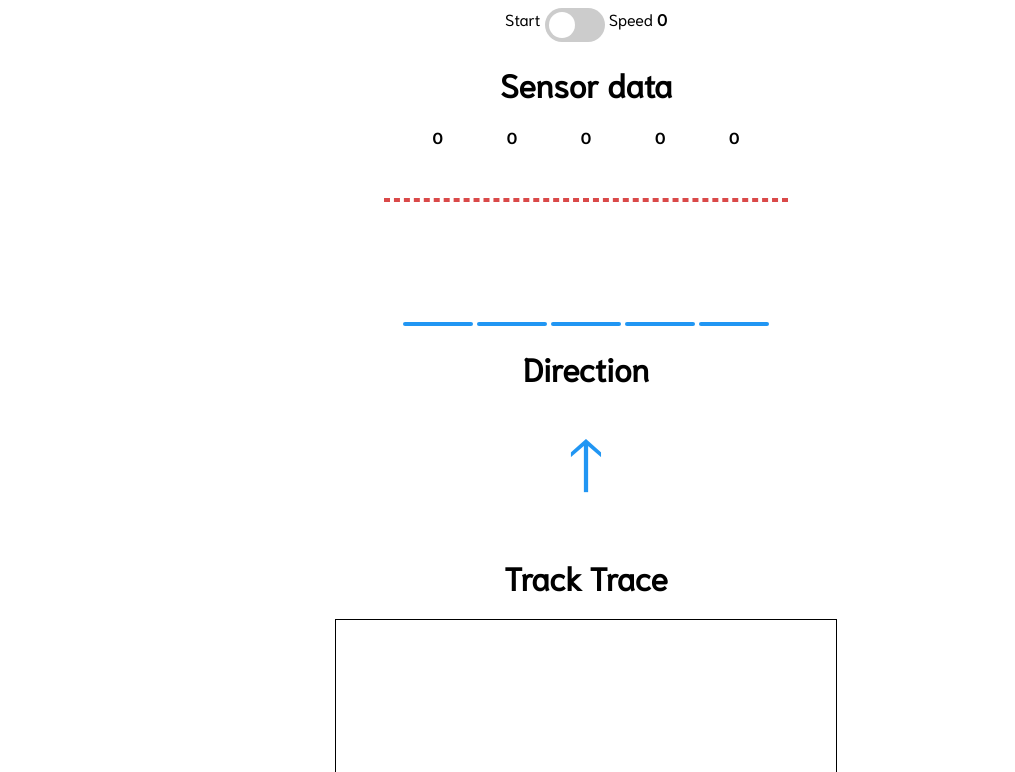
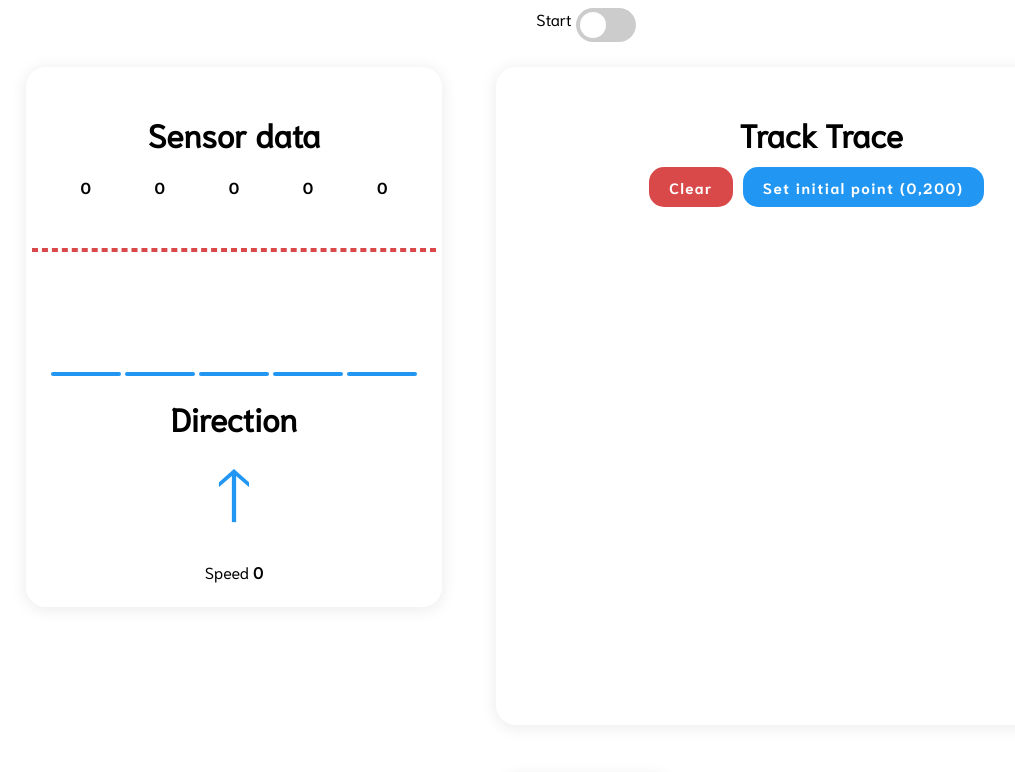
Before and after one commit to fabrv/picarUI, a website: page client/index.html in a window 1280 px wide. Shown: the top 772 px of the page, without its empty margins (54-1069 px from the left). Drawn offline with nearby package versions, Linux system fonts and the light colour scheme; no server answers.

Commit message:
Cambiar LastPoint y borrar canvas

```diff
--- a/client/index.html
+++ b/client/index.html
@@ -14,9 +14,6 @@
       <input type="checkbox" onclick='onOff(this);'>
       <span class="slider round"></span>
     </label>
-
-    Speed
-    <span><b id="speed">0</b></span>
   </div>
   <div class="content">
     <h1>Sensor data</h1>
@@ -64,16 +61,20 @@
         </div>
       </li>
     </ul>
+
+    <h1>Direction</h1>
+    <div id="direction-arrow">🡑</div>
+    <p>
+      Speed
+      <span><b id="speed">0</b></span>
+    </p>
   </div>
 
-  <div class="content">
-    <h1>Direction</h1>
-    <div id="direction-arrow">🡑</div>
-  </div>
-
-  <div class="content">
+  <div class="content" id="map-cnt">
     <h1>Track Trace</h1>
-    <canvas id="car-map" width="500" height="500"></canvas>
+    <a class="btn btn-danger" onclick="clearCanvas()">Clear</a>
+    <a class="btn btn-primary" onclick="setLastPos()">Set initial point <span id="init-pos">(0,200)</span></a>
+    <canvas onclick="getRelativeCoords(event)" id="car-map" width="500" height="500"></canvas>
   </div>
 
   <div class="content">
--- a/client/main.css
+++ b/client/main.css
@@ -124,6 +124,7 @@ input:checked + .slider:before {
   font-size: 72px;
   color: #2196F3;
   transition: transform .2s;
+  margin: -20px !important;
 }
 
 #lap-max{
@@ -133,7 +134,7 @@ input:checked + .slider:before {
   border-radius: 15px;
   padding: 10px;
   padding-left: 14px;
-  transition: all .3s;
+  transition: all .2s;
   width: 100px;
   font-family: 'Niramit-Regular';
   font-size: 15px;
@@ -147,5 +148,60 @@ input:checked + .slider:before {
   box-shadow: 0 0 0 4px rgba(33, 149, 243, 0.4);
 }
 canvas{
-  border: solid 1px black;
+  /*border: solid 1px black;*/
+  cursor: pointer;
 }
+
+
+/*CONTENT*/
+.content{
+  display: inline-table;
+  margin: 25px;
+  padding: 25px;
+  width: auto;
+  border-radius: 20px;
+  box-shadow: 0 2px 15px 2px rgba(0,0,0,.07);
+}
+
+.content p{
+  margin-bottom: 0;
+}
+.btn{
+  border: none;
+  border-radius: 15px;
+  padding: 10px;
+  padding-left: 20px;
+  padding-right: 20px;
+  transition: all .2s;
+  font-family: 'Niramit-Bold';
+  font-size: 15px;
+  color: black;
+  letter-spacing: .1em;
+  cursor: pointer;
+  margin-right: 10px;
+}
+.btn:hover{
+  box-shadow: 0 1px 7px 1px rgba(0,0,0,.2);
+}
+.btn:active{
+  box-shadow: 0 0 0 4px rgba(33, 149, 243, 0.4);
+}
+.btn:focus {
+  outline:0;
+}
+
+.btn-primary{
+  background-color: #2196F3;
+  color: white;
+}
+.btn-danger{
+  background-color: #da4949;
+  color: white;
+}
+.btn-danger:active{
+  box-shadow: 0 0 0 4px rgba(218, 73, 73, 0.4);
+}
+
+#map-cnt{
+  width: 600px
+}
--- a/client/main.js
+++ b/client/main.js
@@ -1,10 +1,13 @@
 const app = io()
 let sensorArray = [0,0,0,0,0]
 let laps = 0
-let lastPoint = [100,200]
+let lastPoint = [0,200]
 let lastAngle = 0
 let radius = 3
 let threshold = 400
+let readings = 4
+let n = 0
+let pPoint = [0,200]
 
 let maxLaps = 100
 function socketEvents(){
@@ -47,8 +50,8 @@ function setChartVals(data){
 }
 
 function setDirection(){
-  let c = document.getElementById('car-map')
-  let ctx = c.getContext('2d')
+  const c = document.getElementById('car-map')
+  const ctx = c.getContext('2d')
   ctx.moveTo(lastPoint[0],lastPoint[1])
   console.log(sensorArray)
   if(sensorArray[0] == 0 && sensorArray[1] == 1){
@@ -79,10 +82,14 @@ function setDirection(){
     document.getElementById('direction-arrow').style.transform = 'rotate(0deg)'
     lastAngle = lastAngle
   }
-  lastPoint[0] += radius*Math.cos(lastAngle)
-  lastPoint[1] += radius*Math.sin(lastAngle)
-  ctx.lineTo(lastPoint[0], lastPoint[1])
-  ctx.stroke()
+  if (n%readings == 0){
+    lastPoint[0] += radius*Math.cos(lastAngle)
+    lastPoint[1] += radius*Math.sin(lastAngle)
+    ctx.lineTo(lastPoint[0], lastPoint[1])
+    ctx.stroke()
+  }
+
+  n += 1
 }
 
 function readLap(){
@@ -103,3 +110,24 @@ function onOff(cb){
   console.log(cb.checked)
   app.emit('run-state', cb.checked)
 }
+
+
+function clearCanvas(){
+  const c = document.getElementById('car-map')
+  const context = c.getContext('2d')
+  context.save();
+  context.setTransform(1, 0, 0, 1, 0, 0);
+  context.clearRect(0, 0, c.width, c.height);
+  context.restore();
+}
+
+function getRelativeCoords(event) {
+  pPoint[0] = event.offsetX;
+  pPoint[1] = event.offsetY;
+  document.getElementById('init-pos').innerHTML = `(${pPoint[0]},${pPoint[1]})`
+  console.log({ x: event.offsetX, y: event.offsetY });
+}
+
+function setLastPos(){
+  lastPoint = pPoint
+}
```
